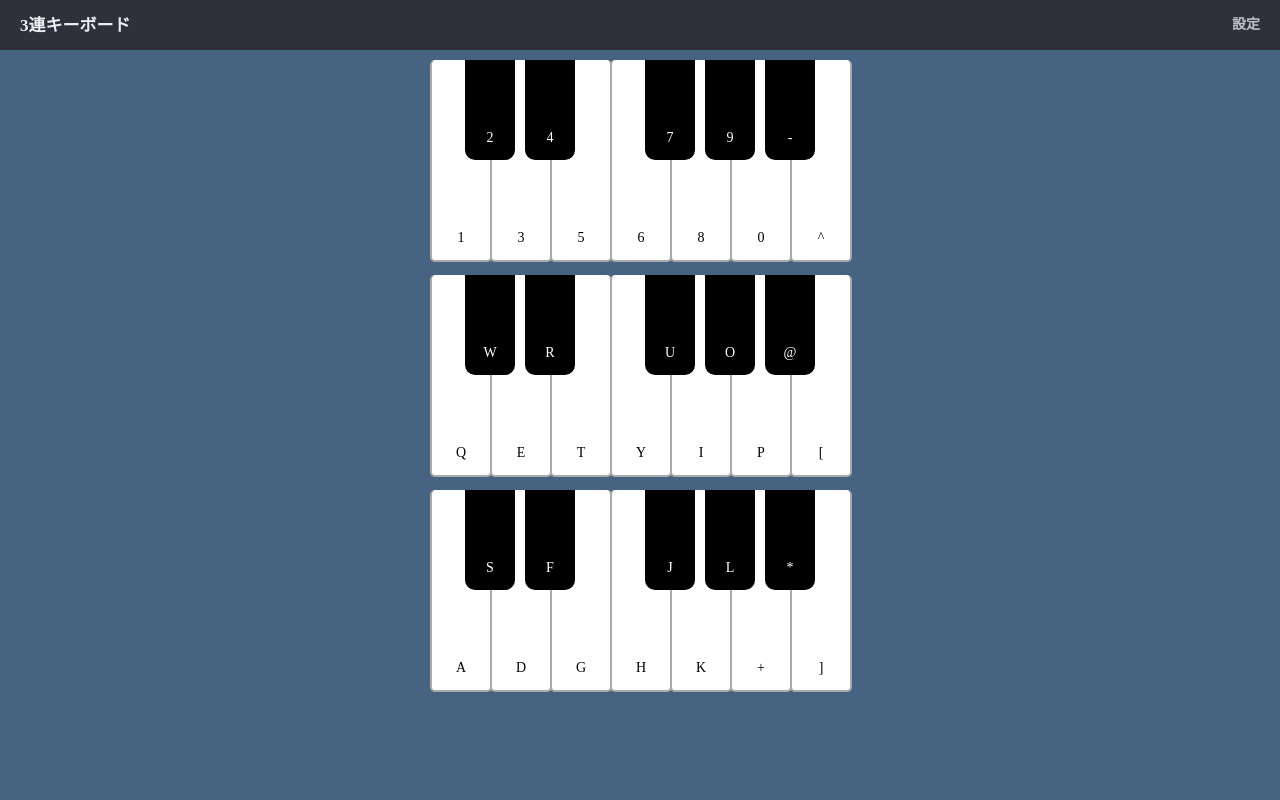
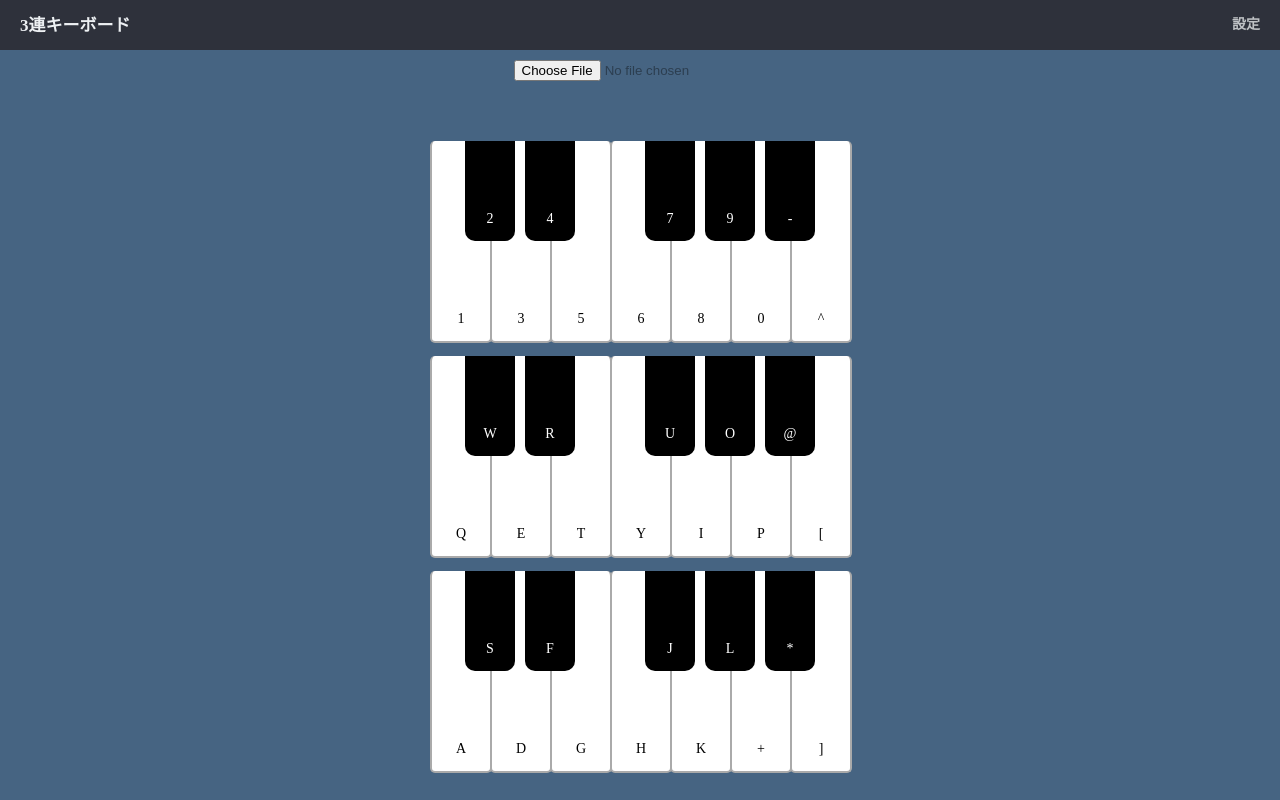
Before and after one commit to yoshiishunichi/ganja-key, a Vue app: page / in a window 1280 px wide. Built offline with nearby package versions, Linux system fonts and the light colour scheme; no server answers.

Commit message:
input要素で音楽しゅとく

```diff
--- a/src/App.vue
+++ b/src/App.vue
@@ -1,6 +1,7 @@
 <template>
   <div class="container">
     <Header />
+    <InputMusic class="inputmusic" />
     <div class="key-wrap">
       <Kenban1 class="kenban" />
       <Kenban2 class="kenban" />
@@ -11,6 +12,7 @@
 
 <script>
 import Header from './components/Header.vue';
+import InputMusic from './components/InputMusic.vue';
 import Kenban1 from './components/Kenban1.vue';
 import Kenban2 from './components/Kenban2.vue';
 import Kenban3 from './components/Kenban3.vue';
@@ -19,6 +21,7 @@ export default {
   name: 'App',
   components: {
     Header,
+    InputMusic,
     Kenban1,
     Kenban2,
     Kenban3,
@@ -55,6 +58,10 @@ body {
   height: 100%;
 }
 
+.inputmusic {
+  padding-top: 60px;
+}
+
 .key-wrap {
   padding-top: 60px;
 }
--- /dev/null
+++ b/src/components/InputMusic.vue
@@ -0,0 +1,48 @@
+<template>
+  <div>
+    <input id="file_upload" type="file" accept="audio/*" @change="fileChange($event)" />
+    <audio v-if="audioData" controls :src="audioData">
+      Your browser does not support the
+      <code>audio</code> element.
+    </audio>
+  </div>
+</template>
+
+<script>
+export default {
+  name: 'InputMusic',
+  data() {
+    return {
+      audioData: '',
+    };
+  },
+  methods: {
+    fileChange(e) {
+      const files = e.target.files;
+      // ファイルが選択されたかチェック
+      if (files.length > 0) {
+        const file = files[0];
+        // ファイルリーダーを使って音声を読み込み
+        const reader = new FileReader();
+        reader.onload = (e) => {
+          // audioDataに格納
+          this.audioData = e.target.result;
+          console.log('url:', this.audioData);
+        };
+        reader.readAsDataURL(file);
+      }
+    },
+  },
+};
+</script>
+
+<style scoped>
+audio {
+  display: block;
+  margin-left: auto;
+  margin-right: auto;
+  margin-top: 10px;
+  width: 240px;
+  height: 40px;
+}
+</style>
```
